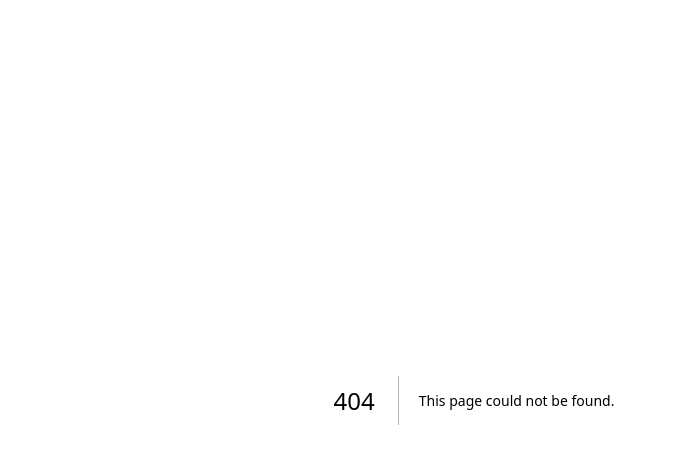
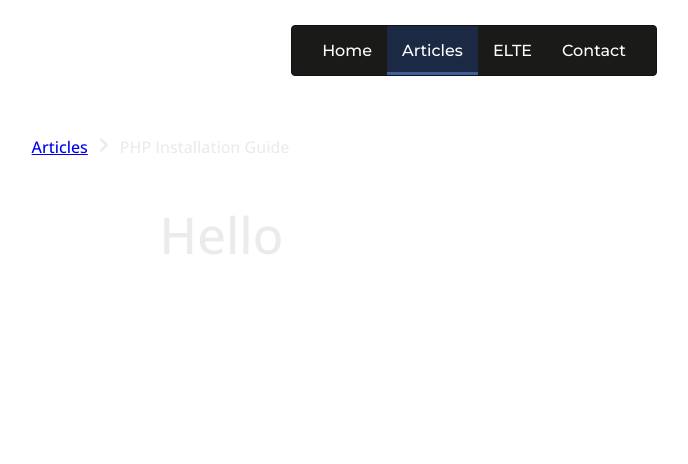
Before and after one commit to vegh-barnabas/veghbarni, a Next.js app: page /articles/php-installation in a window 1280 px wide. Before the commit this address had no page. Shown: the top 464 px of the page, without its empty margins (166-854 px from the left). Built offline with nearby package versions, Linux system fonts and the light colour scheme.

Commit message:
feature(article): add article page and navbar effect

```diff
--- /dev/null
+++ b/src/app/articles/php-installation/page.module.css
@@ -0,0 +1,7 @@
+.article {
+    margin: 0 8rem;
+}
+
+.chevron {
+    margin: 0 0.5rem;
+}
--- /dev/null
+++ b/src/app/articles/php-installation/page.tsx
@@ -0,0 +1,26 @@
+import styles from "./page.module.css";
+
+import "animate.css";
+import { FaChevronRight } from "react-icons/fa";
+
+import Navbar from "../../components/navbar/navbar";
+import Link from "next/link";
+
+export default function Articles() {
+  return (
+    <>
+      <Navbar />
+
+      <div className="content animate__animated animate__fadeIn">
+        <span>
+          <Link href="/articles">Articles</Link>
+          <FaChevronRight className={styles.chevron} />
+          PHP Installation Guide
+        </span>
+        <div className={styles.article}>
+          <h2>Hello</h2>
+        </div>
+      </div>
+    </>
+  );
+}
--- a/src/app/components/navbar/navbar.tsx
+++ b/src/app/components/navbar/navbar.tsx
@@ -23,7 +23,7 @@ export default function Navbar() {
         href="/articles"
         scroll={false}
         className={`${styles.navbarItem} ${
-          pathName === "/articles" ? styles.navbarActive : ""
+          pathName.includes("/articles") ? styles.navbarActive : ""
         }`}
       >
         Articles
```
